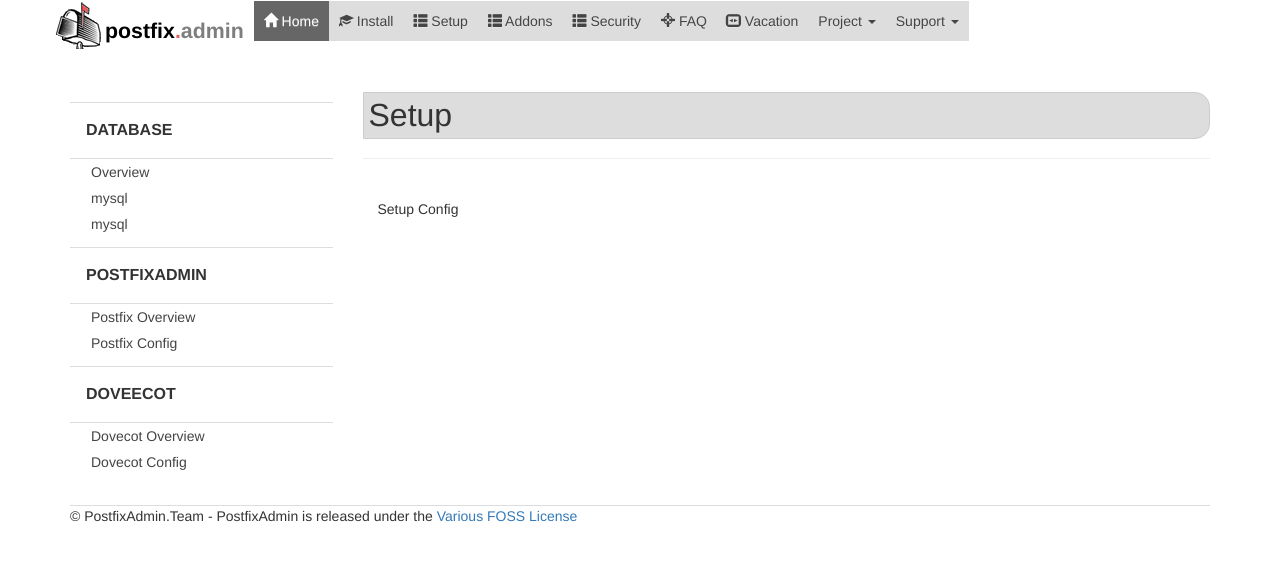
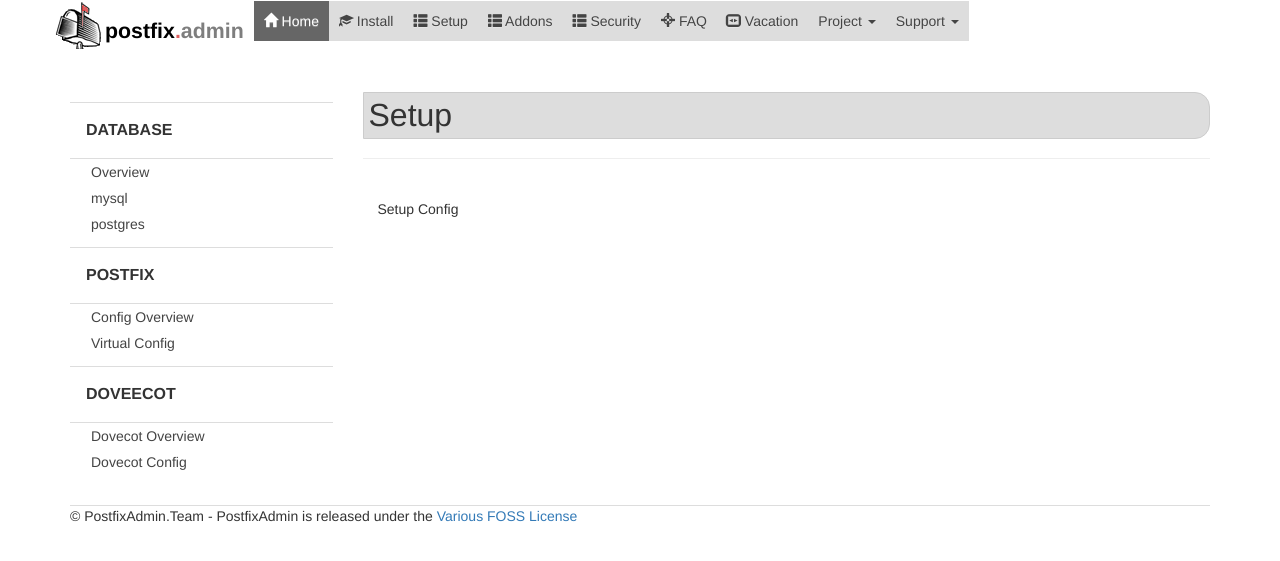
Before and after one commit to pedromorgan/postfixadmin.github.io, a Jekyll site: the page built from setup/index.md, in a window 1280 px wide. Shown: the top 561 px of the page. Built offline with Jekyll 4.4.1, drawn with Linux system fonts in a browser that asks for light colours; nearby versions of some CDN libraries.

Commit message:
fark room

```diff
--- a/_layouts/setup.html
+++ b/_layouts/setup.html
@@ -13,16 +13,16 @@ nav:
     title: mysql
     url: /setup/db_mysql.html
   -
-    title: mysql
-    url: /setup/db_mysql.html
+    title: postgres
+    url: /setup/db_postgres.html
 -
-  name: PostfixAdmin
+  name: Postfix
   articles:
   -
-    title: Postfix Overview
+    title: Config Overview
     url: /setup/postfix_overview.html
   -
-    title: Postfix Config
+    title: Virtual Config
     url: /setup/postfix_virtual.html
 -
   name: Doveecot
```
Also changed, not shown: history.md (added).
